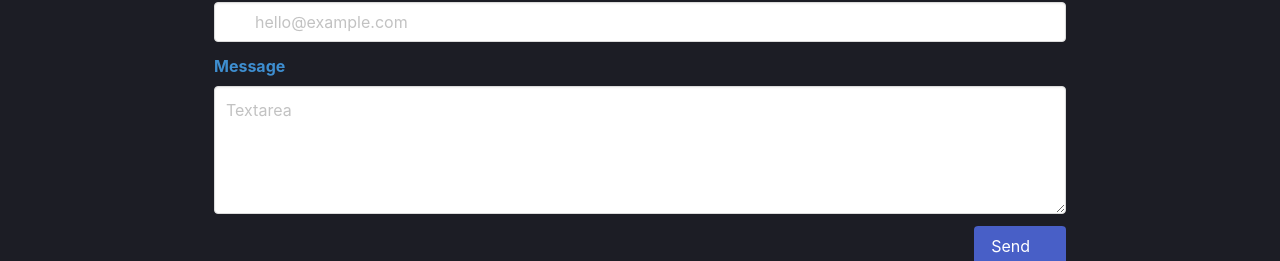
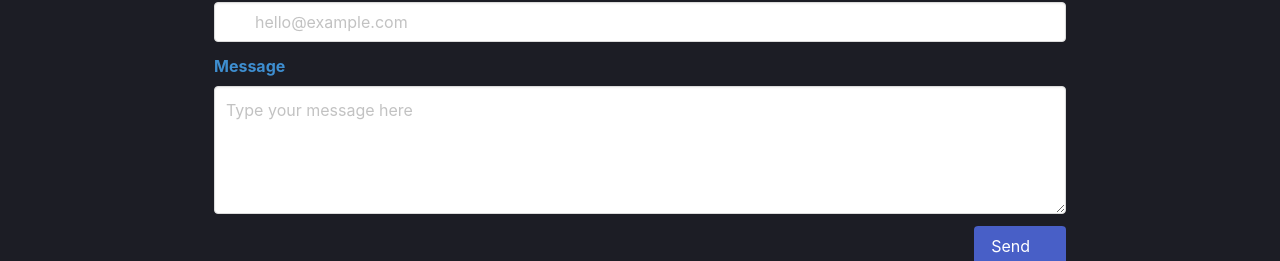
Before and after one commit to ObradovicNikola/Portfolio, a Nuxt app: page /contact in a window 1280 px wide. Shown: the part 282-543 px from the top of the page. Built offline with nearby package versions, Linux system fonts and the light colour scheme.

Commit message:
updated form

```diff
--- a/pages/contact.vue
+++ b/pages/contact.vue
@@ -52,7 +52,7 @@
               id="message"
               v-model="message"
               class="textarea"
-              placeholder="Textarea"
+              placeholder="Type your message here"
               maxlength="2000"
               required
             ></textarea>
```
